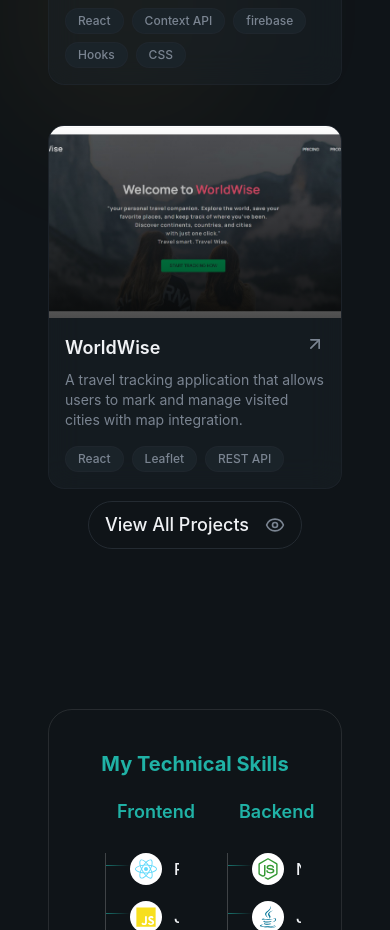
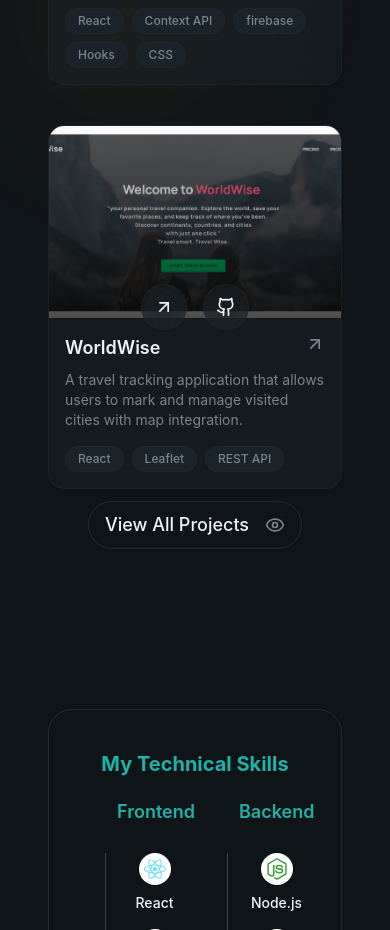
Before and after one commit to kamleshBisht04/personal-portfolio, a React (Vite) app: page / in a window 390 px wide. Shown: the part 4640-5570 px from the top of the page. Built offline with nearby package versions, Linux system fonts and the light colour scheme.

Commit message:
correct the mobile view in project section

```diff
--- a/src/sections/Projects.jsx
+++ b/src/sections/Projects.jsx
@@ -23,7 +23,7 @@ const Projects = () => {
 
   return (
     <>
-       <hr className="my-10 text-gray-700/50" />
+      <hr className="my-10 text-gray-700/50" />
       <section
         id="projects"
         className="relative overflow-hidden py-24"
@@ -58,7 +58,7 @@ const Projects = () => {
             {visibleProjects.map((project) => (
               <div
                 key={project.title}
-                className="group glass relative animate-fade-in animation-delay-200 overflow-hidden rounded-2xl transition-all duration-300 hover:-translate-y-1"
+                className="group glass animate-fade-in animation-delay-200 relative overflow-hidden rounded-2xl transition-all duration-300 hover:-translate-y-1"
               >
                 {/* Image */}
                 <div className="relative h-48 overflow-hidden">
@@ -73,7 +73,7 @@ const Projects = () => {
                 </div>
 
                 {/* Hover Links */}
-                <div className="absolute inset-0 flex items-center justify-center gap-4 opacity-0 transition duration-300 group-hover:opacity-100">
+                <div className="absolute inset-0 flex items-center justify-center gap-4 opacity-100 transition duration-300 md:opacity-0 md:group-hover:opacity-100">
                   <a
                     href={project.demoUrl}
                     target="_blank"
--- a/src/sections/Skills.jsx
+++ b/src/sections/Skills.jsx
@@ -30,17 +30,19 @@ const Skills = () => {
                     return (
                       <div
                         key={idx}
-                        className="group relative flex items-center gap-3"
+                        className="group relative flex flex-col items-center gap-2 sm:flex-row sm:items-center sm:gap-3"
                       >
-                        <div className="from-primary/60 absolute top-3 -left-6 h-px w-6 bg-gradient-to-r to-transparent" />
-                        <span className="rounded-full bg-white p-[5px]">
+                        <div className="from-primary/60 absolute top-3 -left-6 hidden h-px w-6 bg-gradient-to-r to-transparent sm:block" />
+
+                        <span className="shrink-0 rounded-full bg-white p-[5px]">
                           <Icon
                             size={22}
                             style={{ color: skill.color }}
                             className="transition group-hover:scale-110"
                           />
                         </span>
-                        <span className="group-hover:text-primary text-md font-medium transition">
+
+                        <span className="md:text-md group-hover:text-primary text-center text-sm font-medium transition sm:text-left">
                           {skill.name}
                         </span>
                       </div>
```
